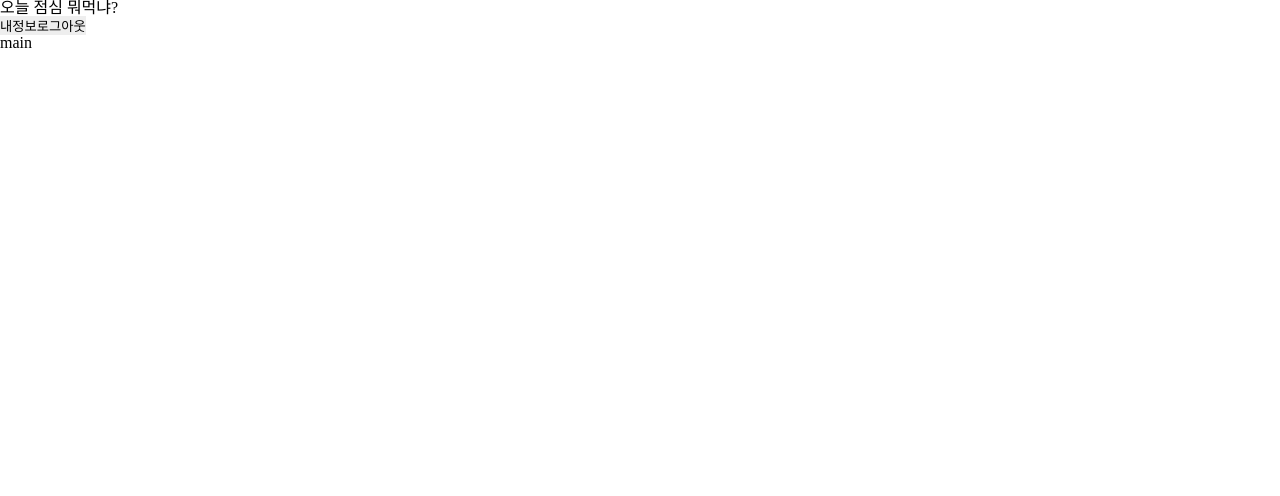
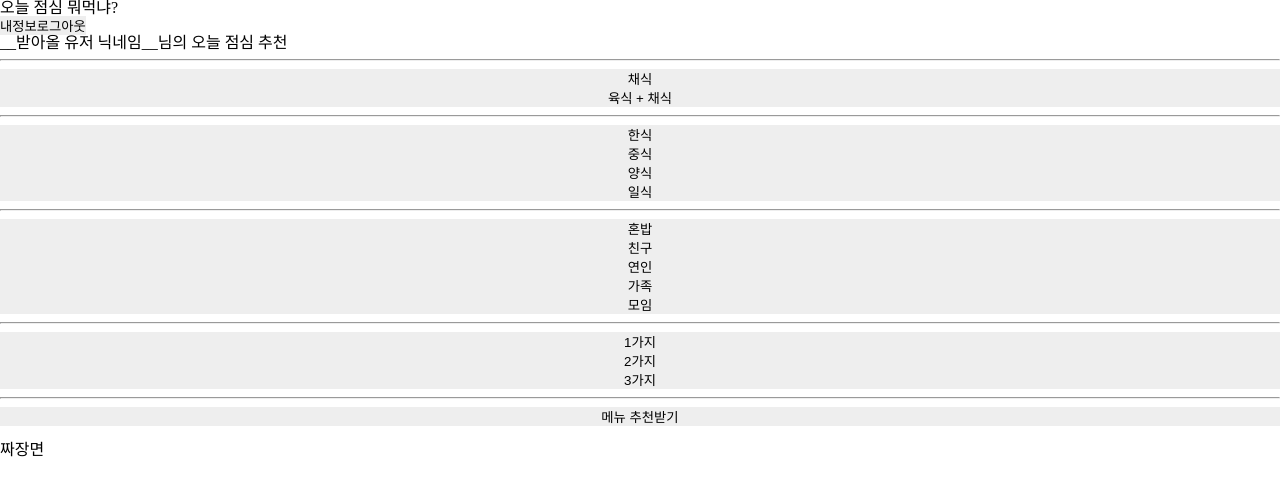
Before and after one commit to jihyunan-dev/hanghae_mini_front, a React (Create React App) app: page / in a window 1280 px wide. Shown: the top 496 px of the page. Built offline with nearby package versions, Linux system fonts and the light colour scheme.

Commit message:
[add] Main 페이지 뼈대 추가

```diff
--- a/src/pages/Main.js
+++ b/src/pages/Main.js
@@ -1,7 +1,49 @@
 import React from "react";
+import Button from "../elements/Button";
 
 const Main = () => {
-  return <div>main</div>;
+  // 카테고리 정리 필요
+  const category1 = ["채식", "육식 + 채식"];
+  const category2 = ["한식", "중식", "양식", "일식"];
+  const category3 = ["혼밥", "친구", "연인", "가족", "모임"];
+  const count = ["1가지", "2가지", "3가지"];
+
+  return (
+    <div>
+      <p>{"__받아올 유저 닉네임__"}님의 오늘 점심 추천</p>
+      <hr />
+      <div>
+        {/* hr은 스타일 적용 전 카테고리 구분을 해놓으려고 작성했습니다. 이후 삭제해주시면 됩니다. */}
+        {category1.map((item, idx) => (
+          <Button key={idx} text={item} />
+        ))}
+      </div>
+      <hr />
+      <div>
+        {category2.map((item, idx) => (
+          <Button key={idx} text={item} />
+        ))}
+      </div>
+      <hr />
+      <div>
+        {category3.map((item, idx) => (
+          <Button key={idx} text={item} />
+        ))}
+      </div>
+      <hr />
+      <div>
+        {count.map((item, idx) => (
+          <Button key={idx} text={item} />
+        ))}
+      </div>
+      <hr />
+      <Button text="메뉴 추천받기" />
+      <div>
+        <img src="" alt="" />
+        <p>짜장면</p>
+      </div>
+    </div>
+  );
 };
 
 export default Main;
```
